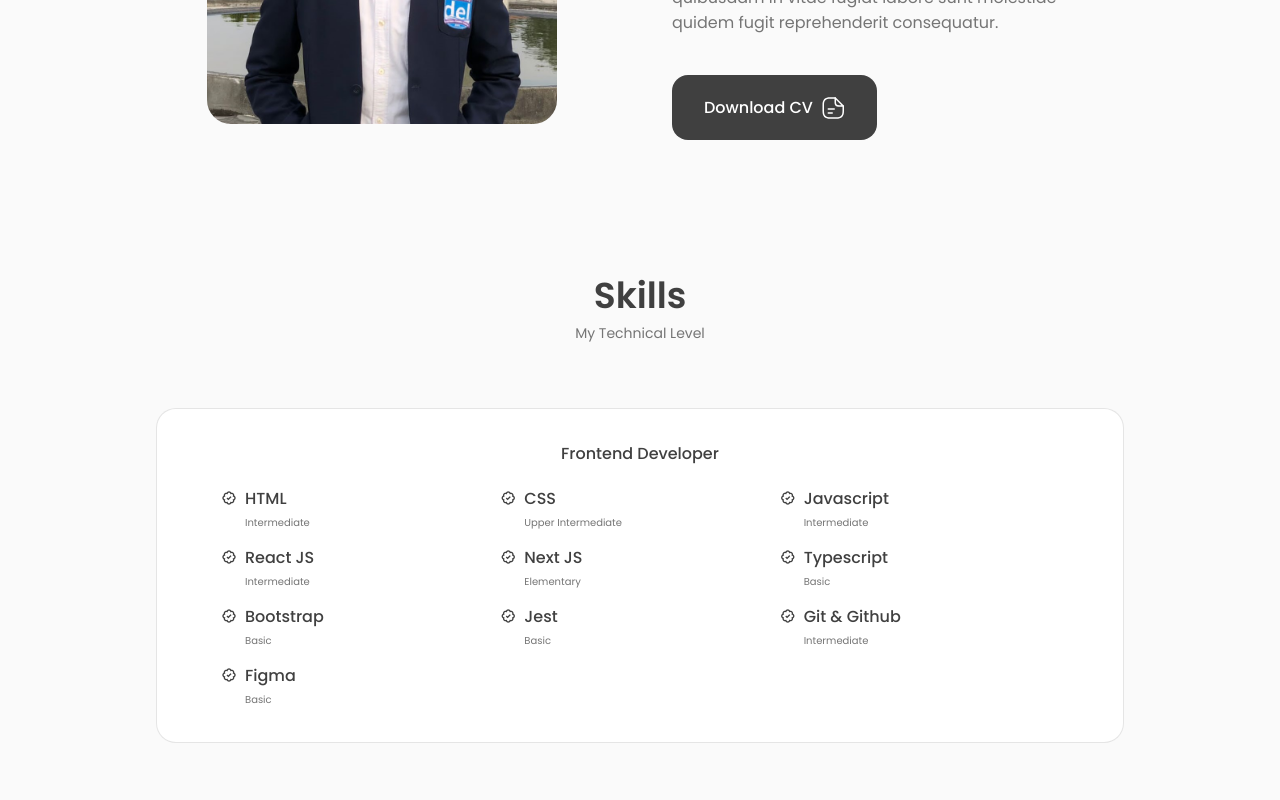
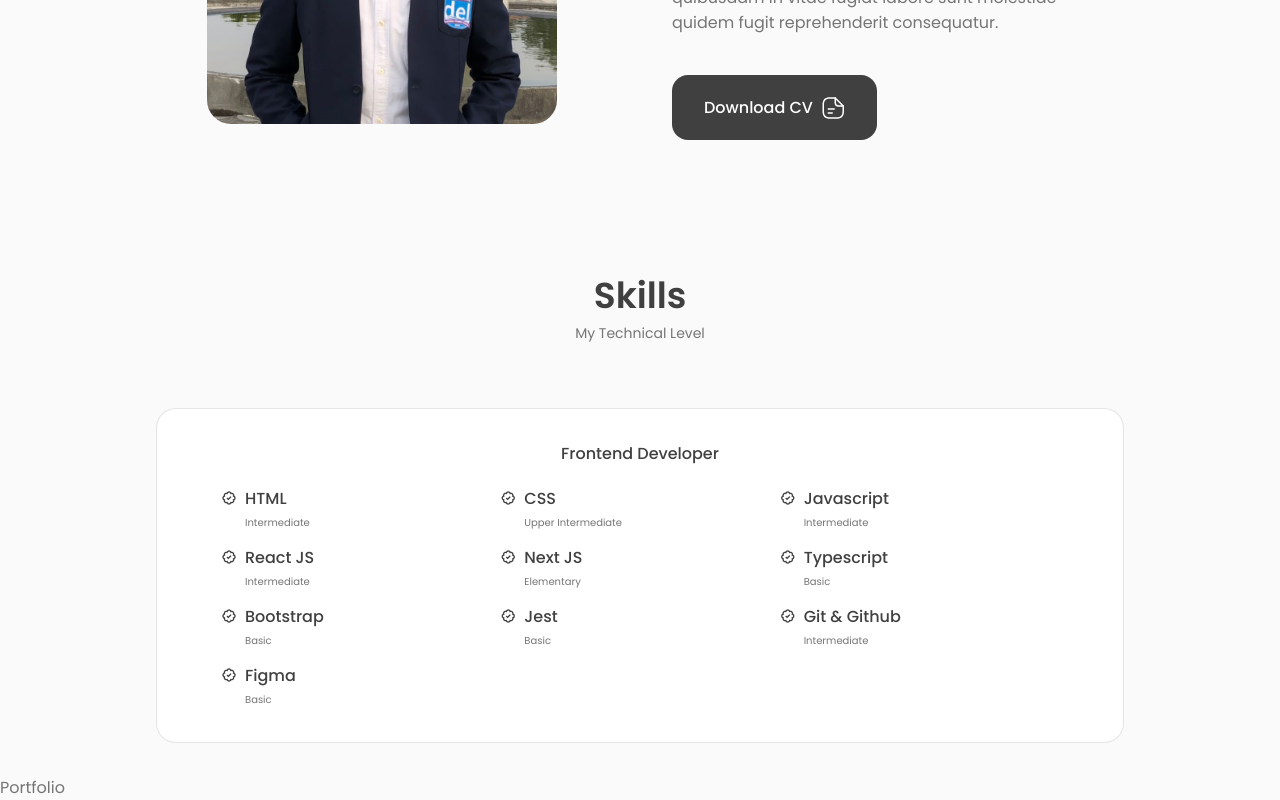
Before and after one commit to JoseLumbantobing/Portfolio, a Next.js app: page / in a window 1280 px wide. Shown: the part 1210-2010 px from the top of the page. Before the commit the page ends 1985 px from the top, so only its background shows below. Built offline with nearby package versions, Linux system fonts and the light colour scheme.

Commit message:
Create Portfolio component

```diff
--- /dev/null
+++ b/src/component/portfolio/Portfolio.jsx
@@ -0,0 +1,7 @@
+import React from 'react'
+
+export const Portfolio = () => {
+  return (
+    <div>Portfolio</div>
+  )
+}
--- a/src/pages/_app.js
+++ b/src/pages/_app.js
@@ -3,6 +3,7 @@ import '../component/header/header.css'
 import '../component/home/home.css'
 import '../component/about/about.css'
 import '../component/skills/skills.css'
+import '../component/portfolio/portfolio.css'
 
 export default function App({ Component, pageProps }) {
   return <Component {...pageProps} />
--- a/src/pages/index.jsx
+++ b/src/pages/index.jsx
@@ -3,6 +3,7 @@ import { Header } from '@component/component/header/header'
 import { Base } from '@component/component/home/Home'
 import { About } from '@component/component/about/About'
 import { Skills } from '@component/component/skills/Skills'
+import { Portfolio } from '@component/component/portfolio/Portfolio'
 
 export default function Home() {
   return (
@@ -20,6 +21,7 @@ export default function Home() {
         <Base />
         <About />
         <Skills />
+        <Portfolio />
       </main>
     </>
   )
```
Also changed, not shown: src/component/portfolio/portfolio.css (added).
